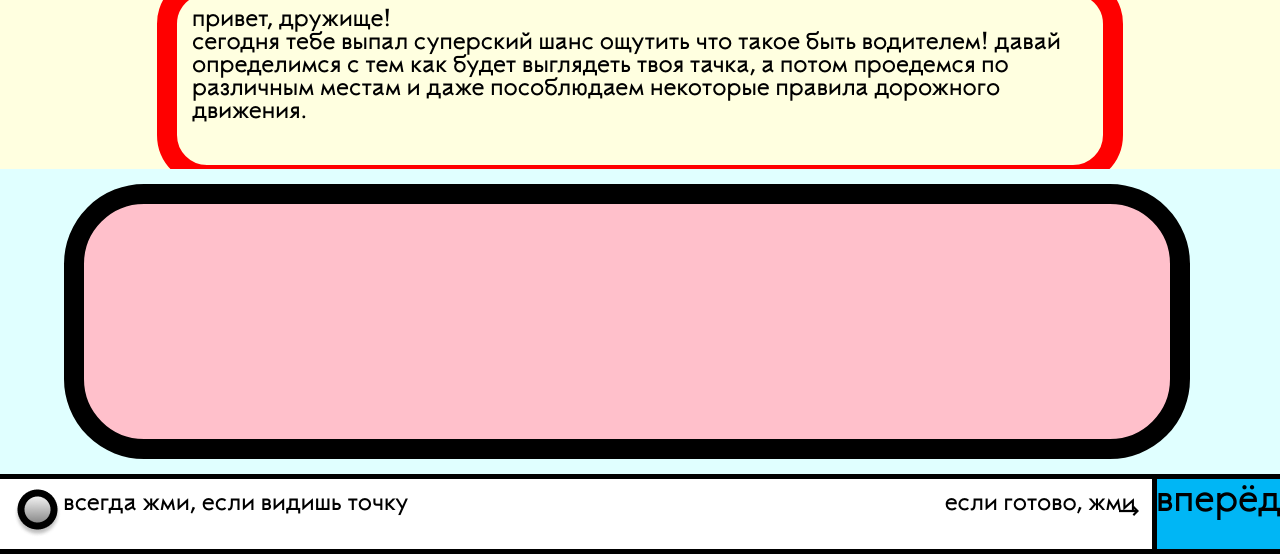
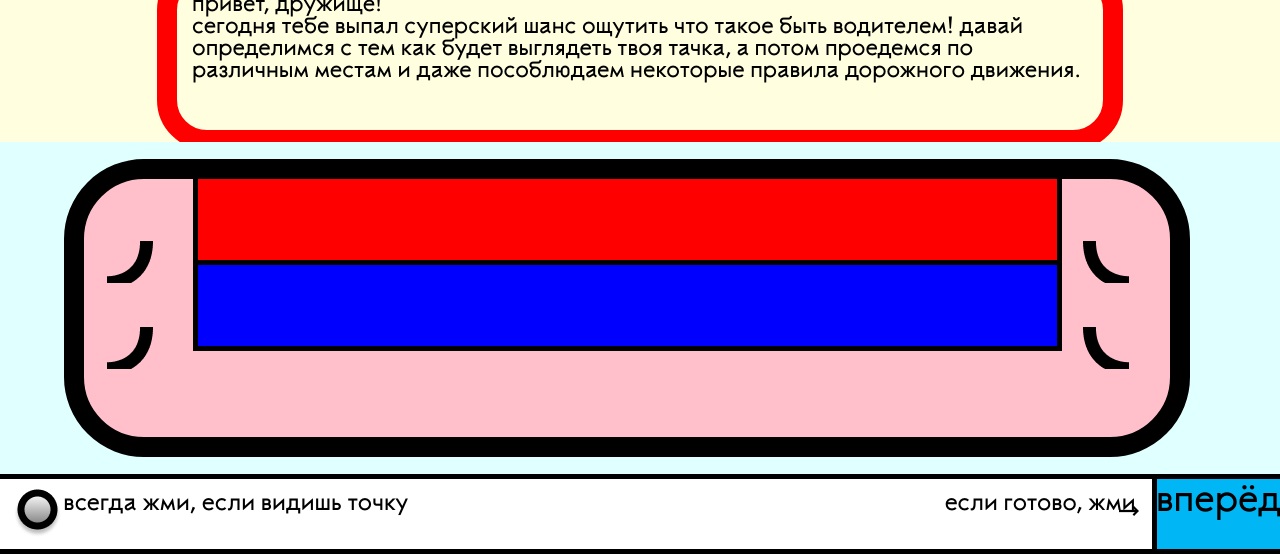
Before and after one commit to danilhautilus911/web-poster-2, a plain HTML site: page first_page.html in a window 1280 px wide. Shown: the part 246-800 px from the top of the page. Drawn offline with nearby package versions, Linux system fonts and the light colour scheme.

Commit message:
Update style.css

```diff
--- a/stylesheets/style.css
+++ b/stylesheets/style.css
@@ -69,41 +69,114 @@ html{
   grid-template-columns: 10% 1fr 10%;
   grid-template-rows: 1fr 1fr 1fr;
   grid-template-areas:  "previous_button1 slider1 next_button1"
-                        ". slider2 ."
-                        ". slider3 ."
+                        "previous_button2 slider2 next_button2"
+                        "previous_button3 slider3 next_button3"
 }
 .slider1 {
+  position: relative;
   grid-area: slider1;
+  overflow: hidden;
+  border-bottom: 5px solid black;
+  border-left: 5px solid black;
+  border-right: 5px solid black;
 }
-.slide1 {
-  display:
+#slide1 {
   width: 100%;
   height: 100%;
   background-color: red;
 }
-.slide2 {
+/* .mask {
+  mask-type: alpha;
+  mask: url("../images/nextbutton2.svg");
+  background-color: black;
+  position:absolute;
+  bottom: 0;
+  left: 20%;
+  height: 100%;
+  width: 50%;
+}
+.mask:hover {
+  background-color: blue;
+} */
+/* #slide1 img {
+  position:absolute;
+  bottom: 0;
+  left: 20%;
+  height: 100%;
+} */
+#slide2 {
   width: 100%;
   height: 100%;
   background-color: green;
 }
-.slide3 {
+#slide3 {
   width: 100%;
   height: 100%;
   background-color: yellow;
 }
+.next1 {
+  height: 58%;
+  width: 78%;
+  margin: 0 auto;
+  margin-top: 50%;
+  grid-area: next_button1;
+  background: url("../images/nextbutton.png") no-repeat;
+}
+.previous1 {
+  height: 58%;
+  width: 58%;
+  margin: 0 auto;
+  margin-top: 50%;
+  grid-area: previous_button1;
+  background: url("../images/previousbutton.png") no-repeat;
+}
+.slider2 {
+  position: relative;
+  grid-area: slider2;
+  overflow: hidden;
+  border-bottom: 5px solid black;
+  border-left: 5px solid black;
+  border-right: 5px solid black;
+}
+.next2 {
+  height: 58%;
+  width: 78%;
+  margin: 0 auto;
+  margin-top: 50%;
+  grid-area: next_button2;
+  background: url("../images/nextbutton.png") no-repeat;
+}
+.previous2 {
+  height: 58%;
+  width: 58%;
+  margin: 0 auto;
+  margin-top: 50%;
+  grid-area: previous_button2;
+  background: url("../images/previousbutton.png") no-repeat;
+}
+#slide1_2 {
+  width: 100%;
+  height: 100%;
+  background-color: blue;
+}
+#slide2_2 {
+  width: 100%;
+  height: 100%;
+  background-color: pink;
+}
+#slide3_2 {
+  width: 100%;
+  height: 100%;
+  background-color: orange;
+}
 
-.slider2 {
-  grid-area: slider2;
+.slider3 {
+  position: relative;
+  grid-area: slider3;
+  overflow: hidden;
 }
-.slider3 {
-  grid-area: slider3;
-}
-.next {
-  grid-area: next_button1;
-}
-.previous {
-  grid-area: previous_button1;
-}
+
+
 .part3 {
   position: relative;
   background: white;
@@ -182,13 +255,13 @@ html{
   /* text-decoration: underline; */
 }
 .p2 {
-  height: 34%;
+  height: 31%;
   width: 70%;
   margin: 0 auto;
   /* background: red; */
   opacity: 1;
   position: relative;
-  font-size: 23px;
+  font-size: 22px;
   font-family: TwentytwelveSansG;
   border-radius: 50px;
   border: 20px solid red;
```
